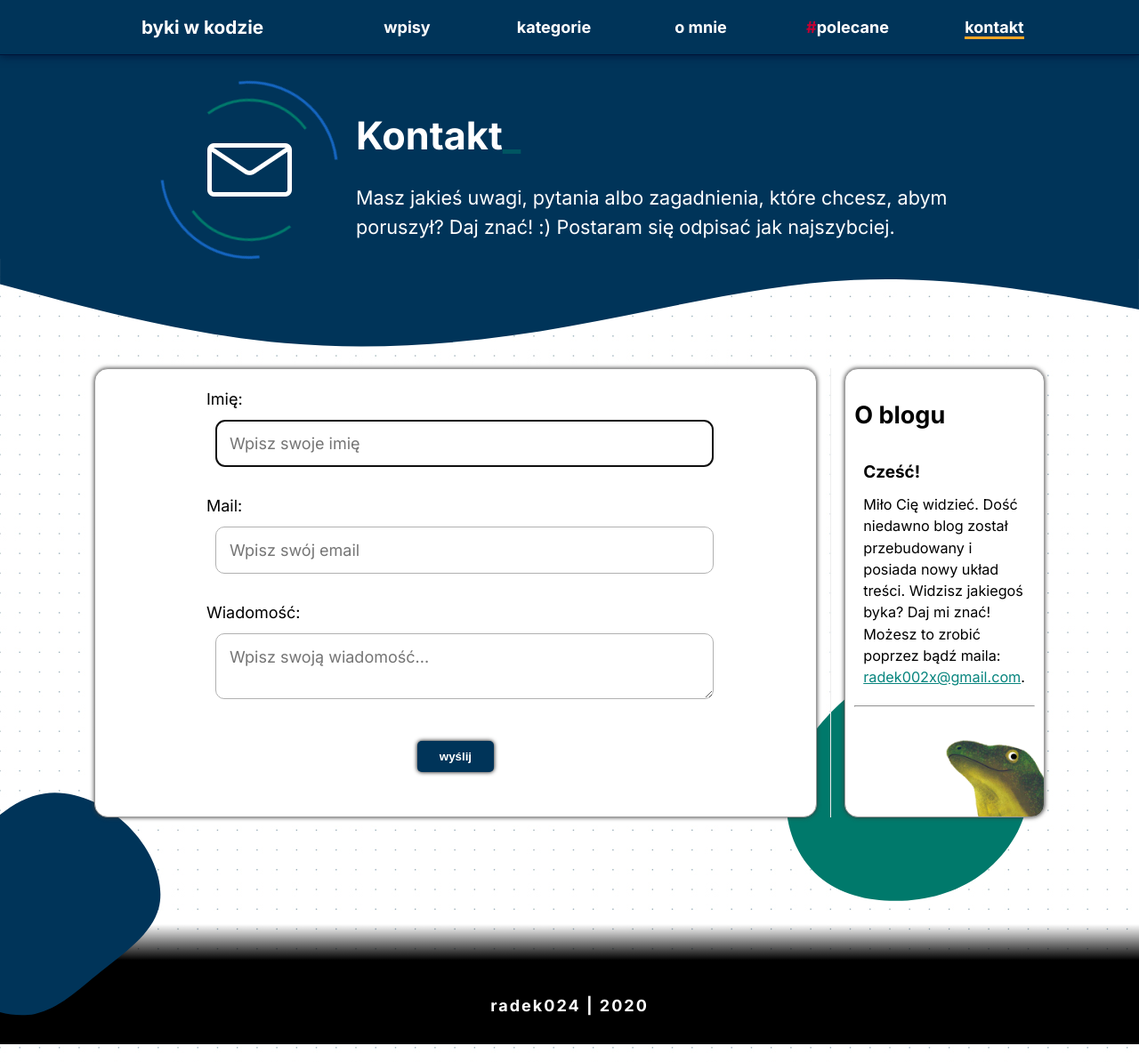
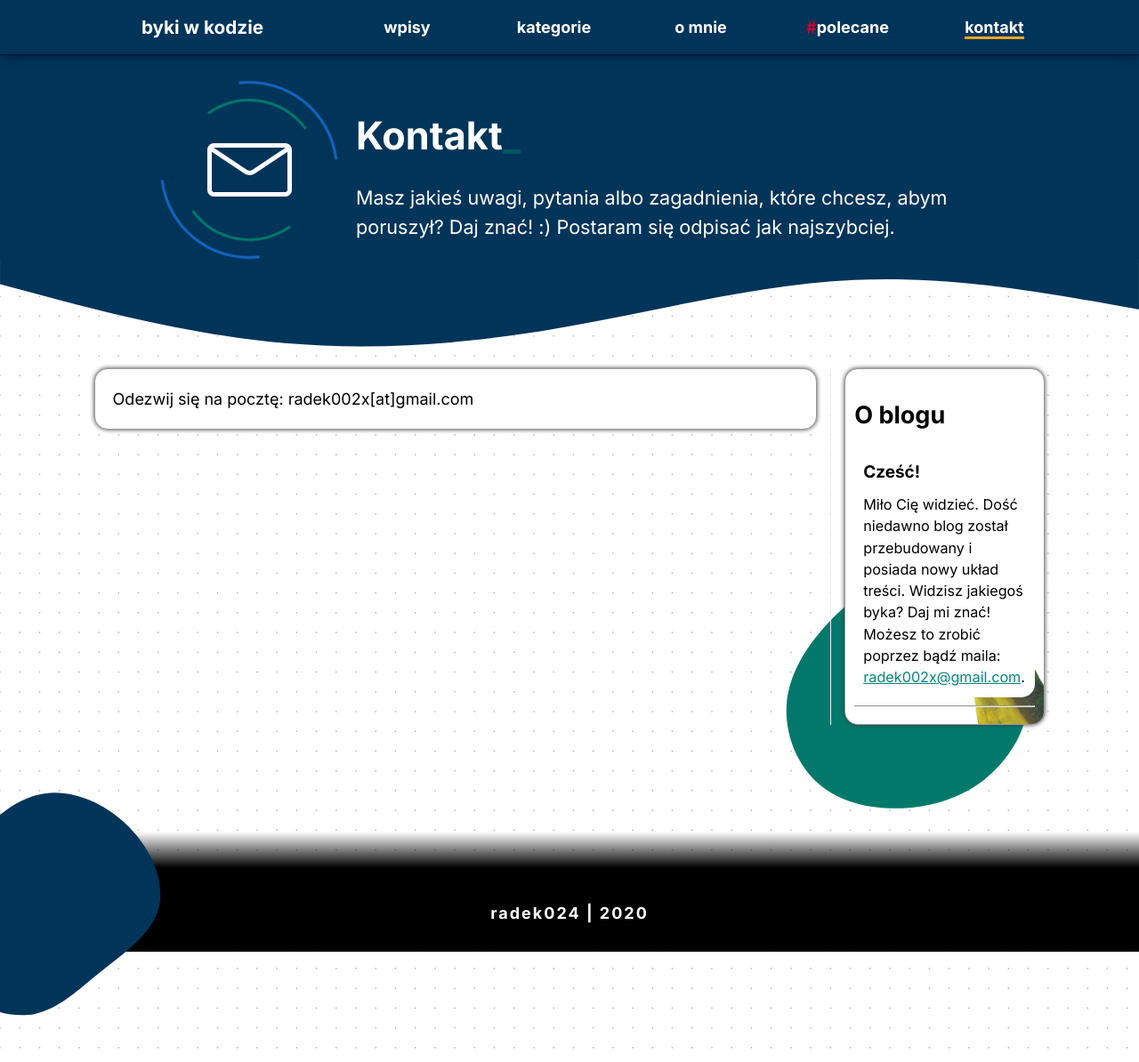
Before and after one commit to radek024/blog, a Jekyll site: the page built from kontakt.html, in a window 1280 px wide and 1194 px high. Shown: the whole window at 89% size. Built offline with Jekyll 4.4.1, drawn with Linux system fonts in a browser that asks for light colours.

Commit message:
Update kontakt.html

```diff
--- a/kontakt.html
+++ b/kontakt.html
@@ -7,22 +7,6 @@ description:
 <article class="news">
     <h2 class="visuallyhidden">{{page.title}}</h2>
     <div class="container">
-      <form action="https://formspree.io/radek002x@gmail.com" method="POST" class="form">
-        <div>
-          <label for="imie">Imię:</label>
-         <input type="text" class="form-input" name="imie" placeholder="Wpisz swoje imię" required  autofocus id="imie">
-        </div>
-        <div>
-          <label for="email">Mail:</label>
-          <input type="email" class="form-input" name="email" placeholder="Wpisz swój email" required  id="email">
-        </div>
-        <div>
-          <label for="wiadomosc">Wiadomość:</label>
-          <textarea class="form-message" name="wiadomosc" placeholder="Wpisz swoją wiadomość..." required  id="wiadomosc"></textarea>
-        </div>
-        <div>
-          <button type="submit" class="form-button">Wyślij</button>
-        </div>
-      </form>
+      Odezwij się na pocztę: radek002x[at]gmail.com
     </div>
 </article>
```
